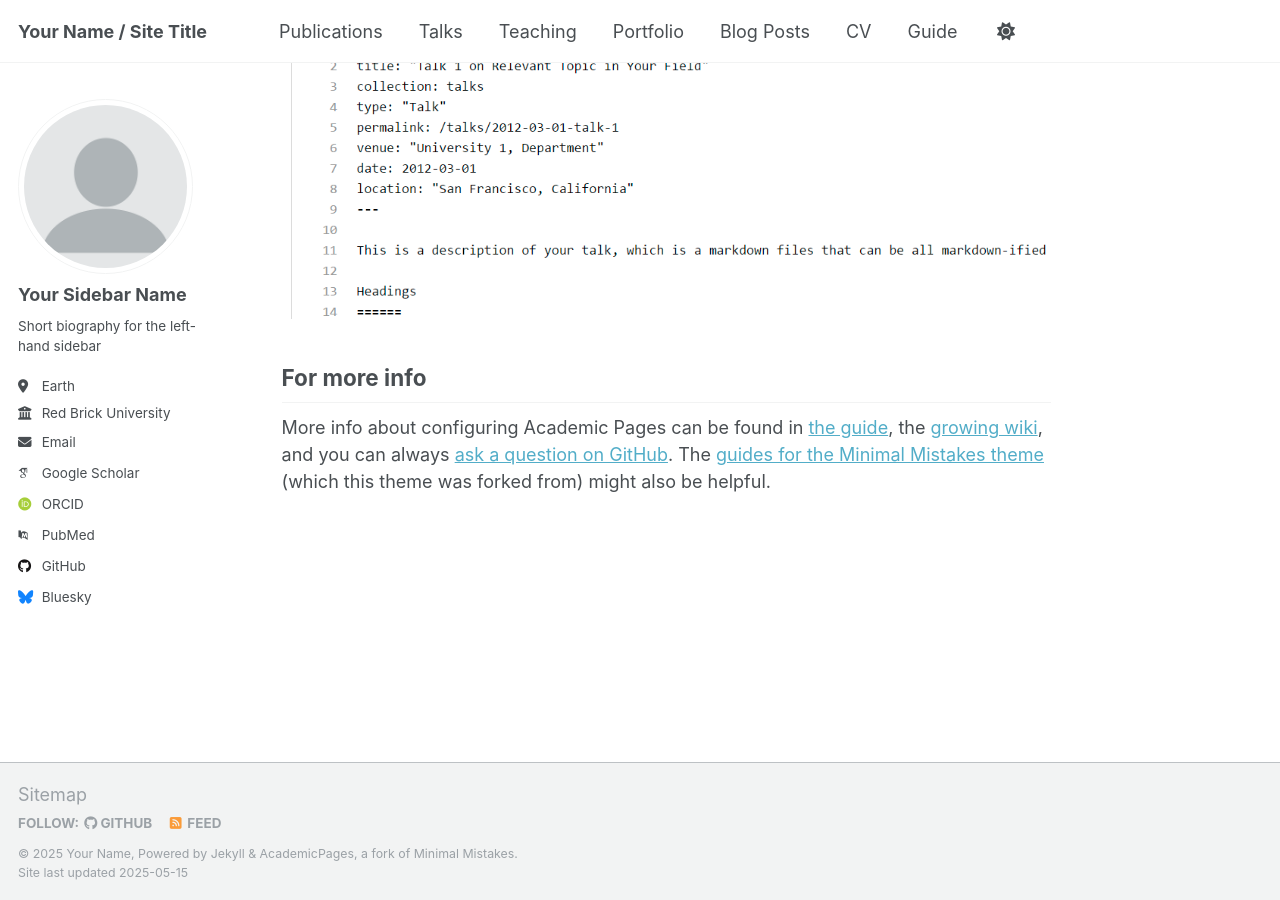
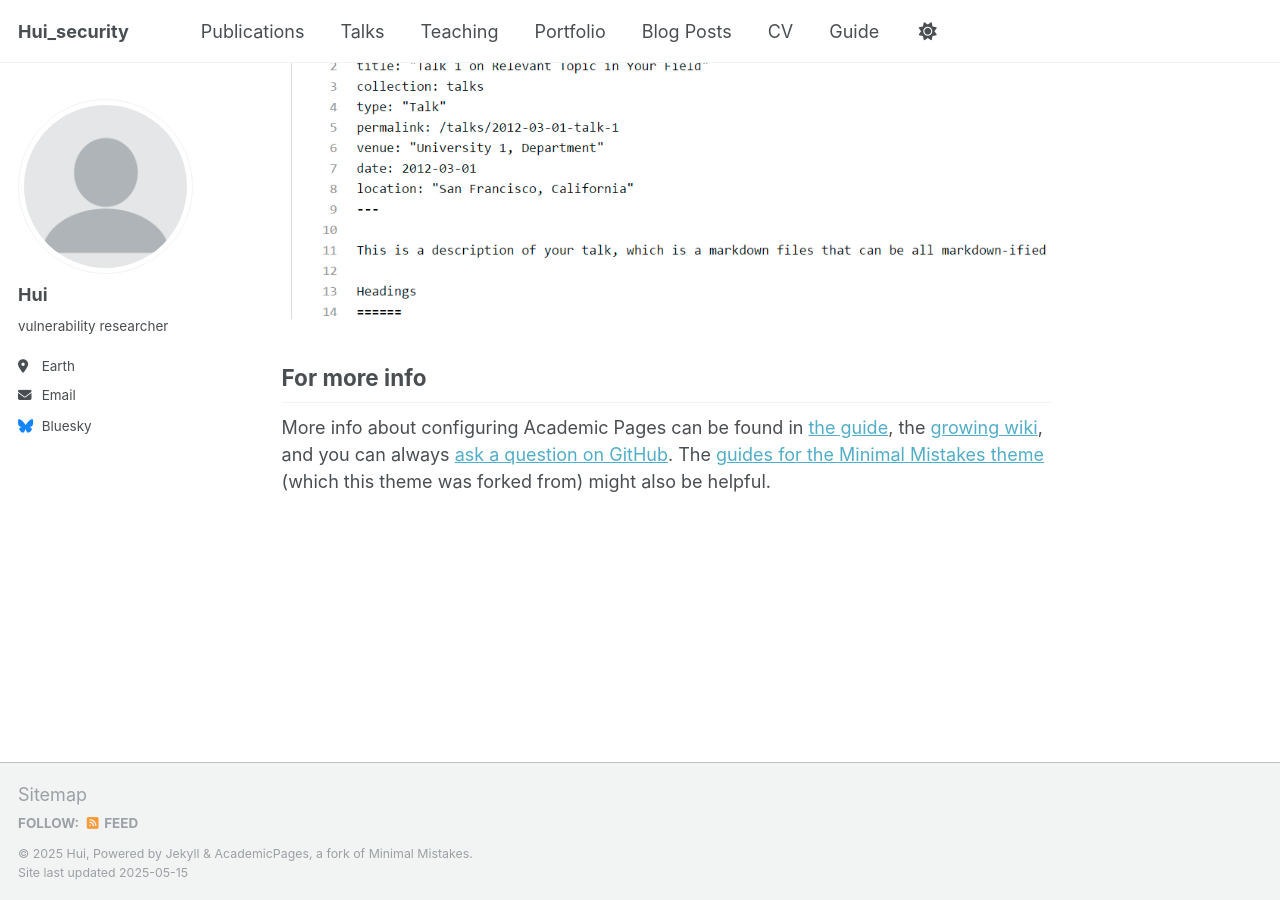
Before and after one commit to zzh-newlearner/zzh-newlearner.github.io, a Jekyll site: the page built from _pages/about.md, in a window 1280 px wide and 900 px high, scrolled down 2636 px. Built offline with Jekyll 4.4.1, drawn with Linux system fonts in a browser that asks for light colours; some web fonts are replaced.

Commit message:
Update _config.yml

```diff
--- a/_config.yml
+++ b/_config.yml
@@ -9,10 +9,10 @@
 # Basic Site Settings
 locale                   : "en-US"
 site_theme               : "default"
-title                    : "Your Name / Site Title"
+title                    : "Hui_security"
 title_separator          : "-"
-name                     : &name "Your Name"
-description              : &description "personal description"
+name                     : &name "Hui"
+description              : &description ""
 url                      : https://zzh-newlearner.github.io # the base hostname & protocol for your site e.g. "https://[your GitHub username].github.io" or if you already have some other page hosted on Github then use "https://[your GitHub username].github.io/[Your Repo Name]"
 baseurl                  : "" # the subpath of your site, e.g. "/blog"
 repository               : "zzh-newlearner/zzh-newlearner.github.io"
@@ -23,22 +23,22 @@ repository               : "zzh-newlearner/zzh-newlearner.github.io"
 author:
   # Biographic information
   avatar           : "profile.png"
-  name             : "Your Sidebar Name"
+  name             : "Hui"
   pronouns         : # example: "she/her"
-  bio              : "Short biography for the left-hand sidebar"
+  bio              : "vulnerability researcher"
   location         : "Earth"
-  employer         : "Red Brick University"
+  employer         : #
   uri              : # URL
-  email            : "none@example.org"
+  email            : "zehui0608@gmail.com"
 
   # Academic websites
   academia         : # URL
   arxiv            : # URL - Update with the correct link to your profile
-  googlescholar    : "https://scholar.google.com/citations?user=PS_CX0AAAAAJ"
+  googlescholar    : #
   impactstory      : # URL
-  orcid            : "http://orcid.org/yourorcidurl"
+  orcid            : #
   semantic         : # URL
-  pubmed           : "https://www.ncbi.nlm.nih.gov/pubmed/?term=john+snow"
+  pubmed           : #
   researchgate     : # URL
   scopus           : # URL
 
@@ -46,7 +46,7 @@ author:
   bitbucket        : # Username - Update with your username on the site
   codepen          : # Username
   dribbble         : # Username
-  github           : "academicpages"
+  github           : #
   kaggle           : # Username
   stackoverflow    : # User number or user number and name (i.e., use "1" or "1/jeff-atwood")
 
```
